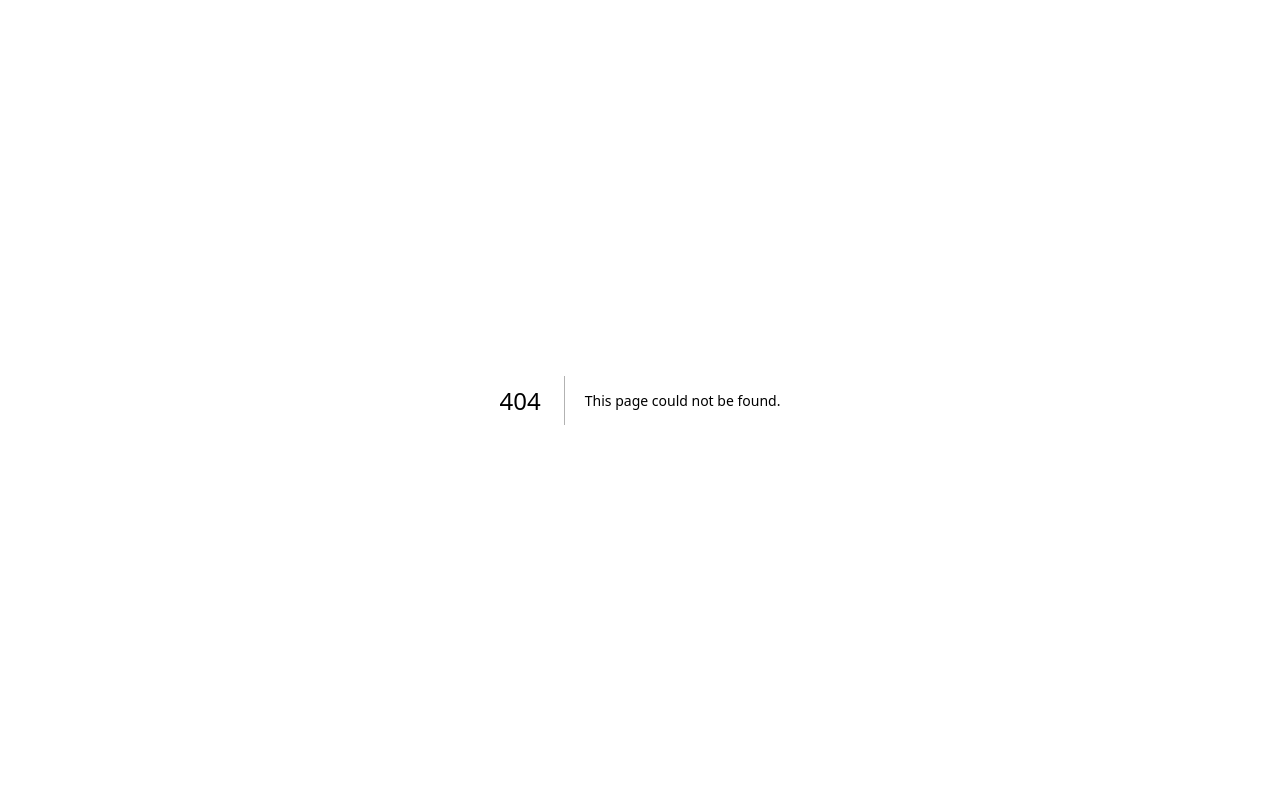
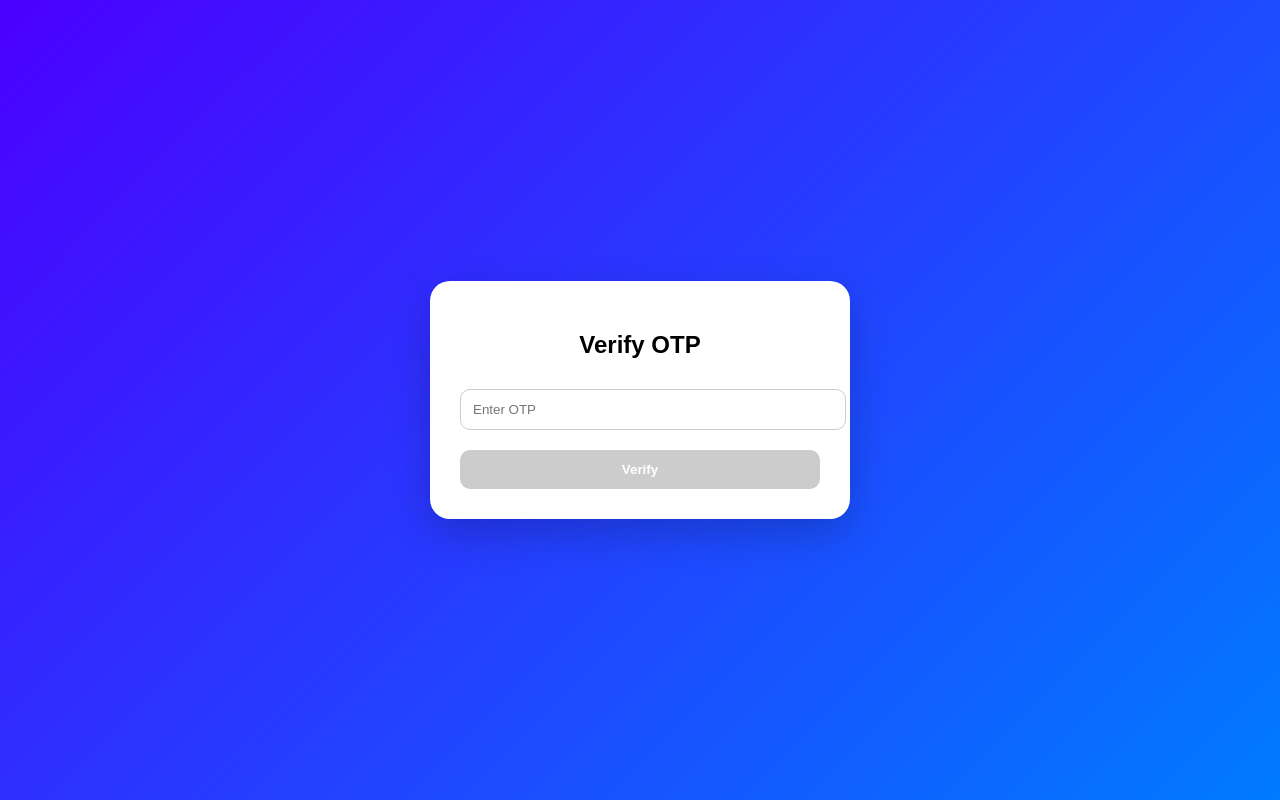
Before and after one commit to arpita330/gift-card-demo, a Next.js app: page /otp in a window 1280 px wide. Before the commit this address had no page. Built offline with nearby package versions, Linux system fonts and the light colour scheme.

Commit message:
Create page.js

```diff
--- /dev/null
+++ b/app/otp/page.js
@@ -0,0 +1,41 @@
+"use client";
+import { useState } from "react";
+import { useRouter, useSearchParams } from "next/navigation";
+
+export default function OTPPage() {
+  const [otp, setOtp] = useState("");
+  const router = useRouter();
+  const params = useSearchParams();
+  const phone = params.get("phone");
+
+  const verify = async () => {
+    const res = await fetch("/api/verify-otp", {
+      method: "POST",
+      body: JSON.stringify({ phone, otp })
+    });
+
+    const data = await res.json();
+
+    if (data.success) {
+      router.push("/success");
+    } else {
+      router.push("/failed");
+    }
+  };
+
+  return (
+    <div className="card">
+      <h2>Verify OTP</h2>
+
+      <input
+        placeholder="Enter OTP"
+        value={otp}
+        onChange={(e) => setOtp(e.target.value)}
+      />
+
+      <button onClick={verify} disabled={otp.length !== 6}>
+        Verify
+      </button>
+    </div>
+  );
+      }
```
